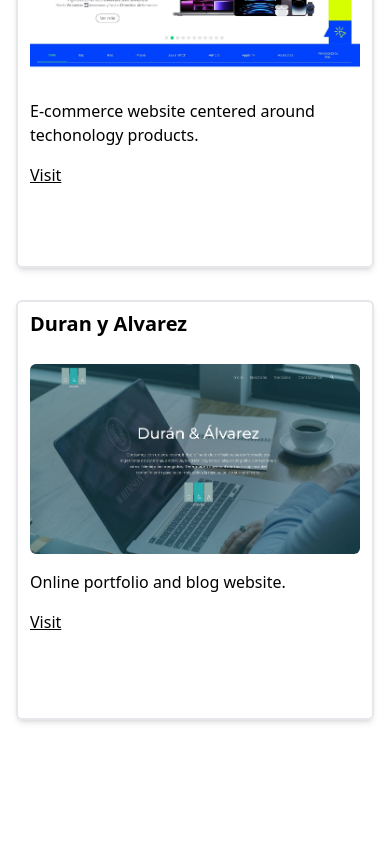
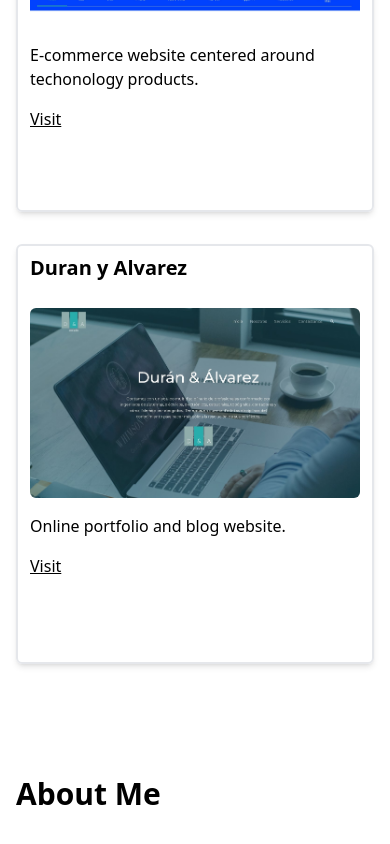
Before and after one commit to charliemike3124/charlie-website, a Nuxt app: page / in a window 390 px wide. Shown: the part 2756-3600 px from the top of the page. Built offline with nearby package versions, Linux system fonts and the light colour scheme; some icons are missing.

Commit message:
add aboutme page and fix margin mobile

```diff
--- a/components/section/AboutMe.vue
+++ b/components/section/AboutMe.vue
@@ -1 +1,6 @@
-<template></template>
+<template>
+    <section class="mt-28" id="solutions">
+        <p class="text-3xl font-bold">About Me</p>
+        <UiDivider class="mt-3 mb-10" />
+    </section>
+</template>
--- a/components/section/Solutions.vue
+++ b/components/section/Solutions.vue
@@ -1,5 +1,5 @@
 <template>
-    <section class="mt-28" id="solutions">
+    <section class="mt-14 sm:mt-28" id="solutions">
         <p class="text-3xl font-bold">Solutions</p>
         <UiDivider class="mt-3 mb-10" />
         <div class="grid grid-cols-1 sm:grid-cols-2 lg:grid-cols-3 2xl:grid-cols-4 gap-8">
--- /dev/null
+++ b/nitro.config.ts
@@ -0,0 +1,5 @@
+import { defineNitroConfig } from 'nitropack/config';
+
+export default defineNitroConfig({
+    preset: 'netlify',
+});
--- a/pages/index.vue
+++ b/pages/index.vue
@@ -3,5 +3,6 @@
         <SectionNavBar />
         <SectionLandingPageCta />
         <SectionSolutions data-aos="fade-in" />
+        <SectionAboutMe data-aos="fade-in" />
     </div>
 </template>
```
